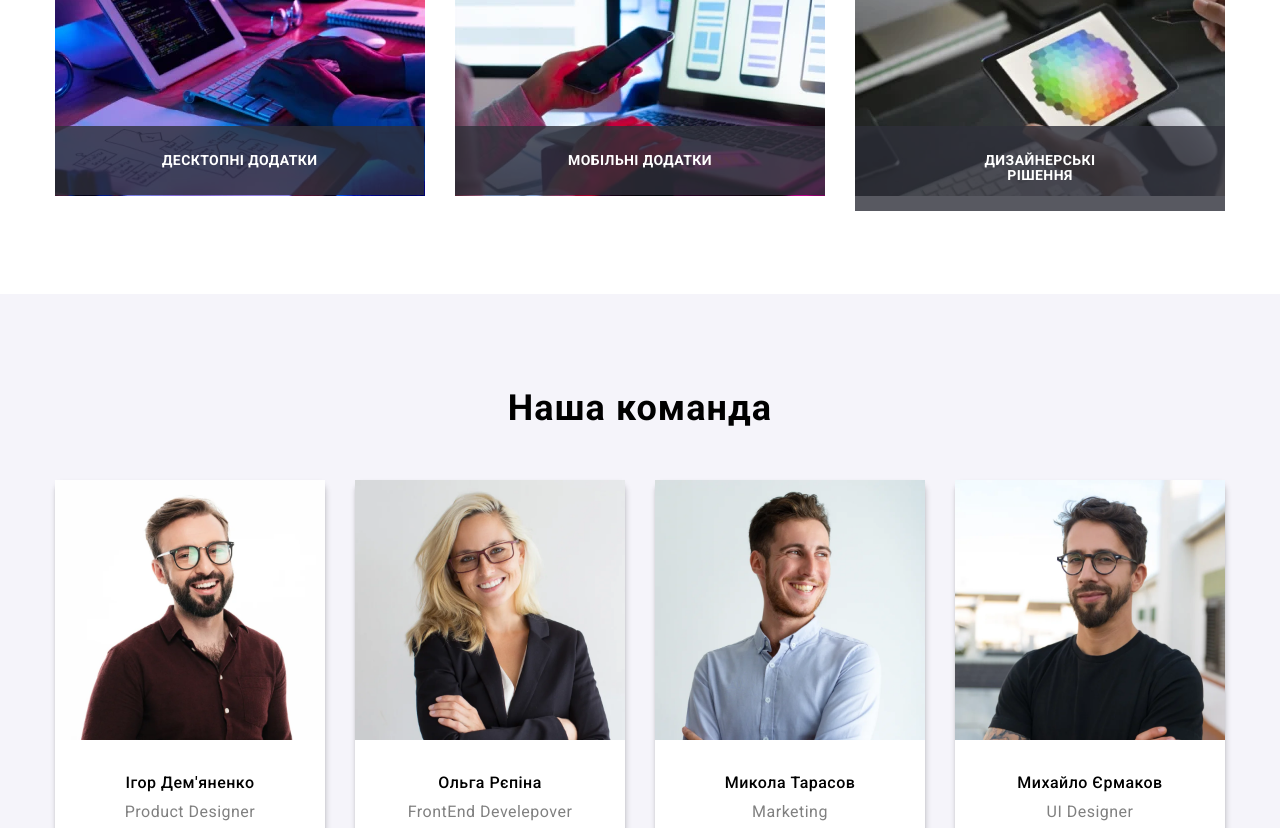
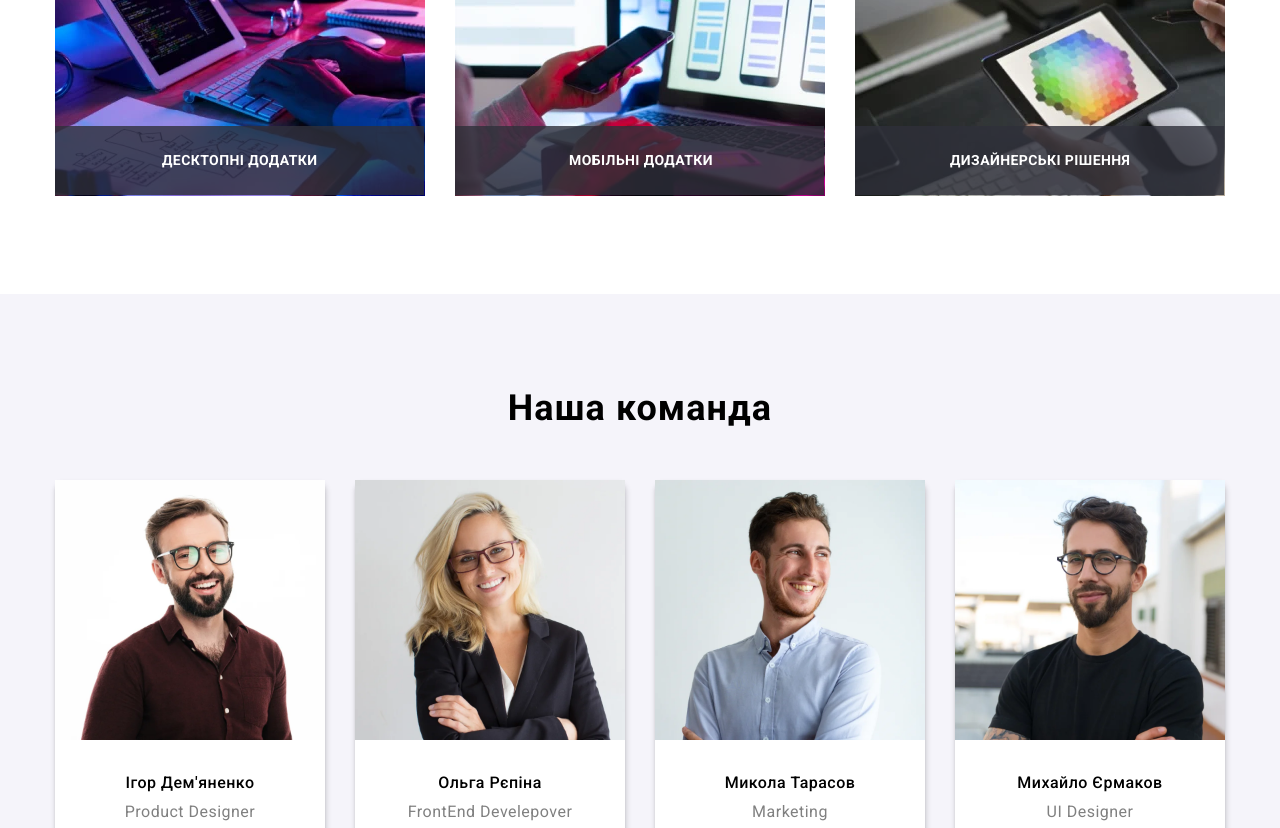
Before and after one commit to Fedyk-Sviatoslav/webstudio-homework, a plain HTML site: page index.html in a window 1280 px wide. Shown: the part 1320-2148 px from the top of the page. Drawn offline with nearby package versions, Linux system fonts and the light colour scheme.

Commit message:
fixed banners

```diff
--- a/style/style.css
+++ b/style/style.css
@@ -273,23 +273,22 @@ font-weight: 700;
 line-height: 1.14;
 letter-spacing: 0.42px;
 background-color: rgba(47, 48, 58, 0.80);
+position: absolute;
+text-transform: uppercase;
 }
 
 .us-desktop {
     padding: 27px 107px 27px 107px;
-    position: absolute;
     top: 75%;
 }
 
 .us-mobile {
-    padding: 27px 113px 27px;
-    position: absolute;
+    padding: 27px 111px 27px 114px;
     top: 75%;
 }
 
 .us-designer {
-    padding: 27px 95px 27px 95px;
-    position: absolute;
+    padding: 27px 94px 27px 95px;
     top: 75%;
 }
 
```
